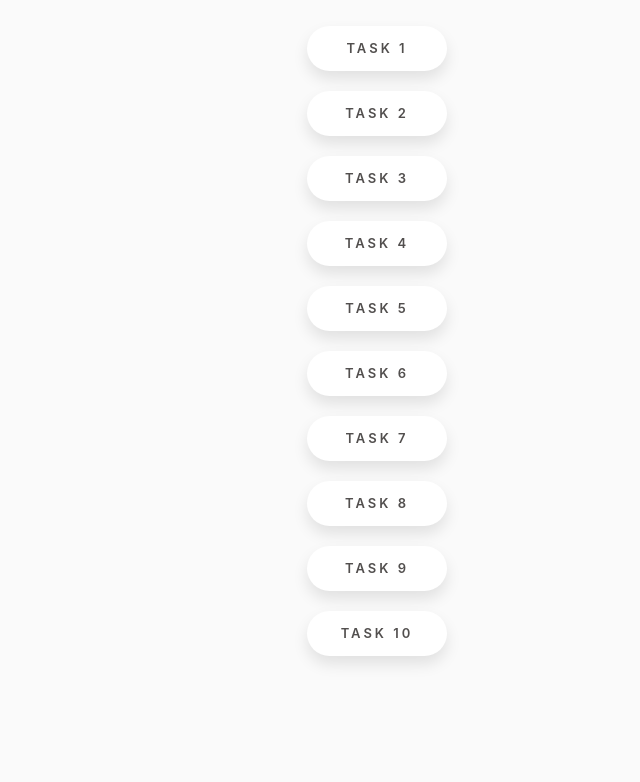
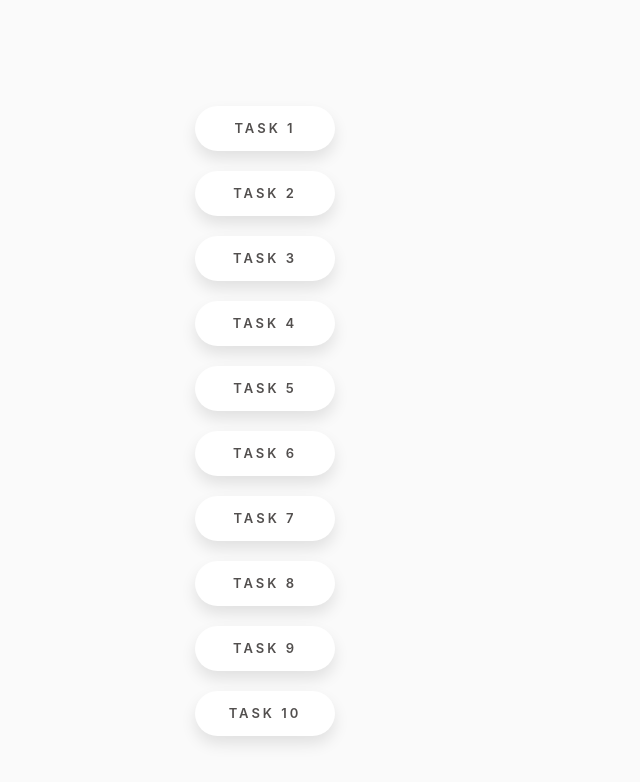
Before and after one commit to MaksymFrankov/goit-js-hw-06, a plain HTML site: page index.html in a window 1280 px wide. Shown: the whole page, without its empty margins (353-993 px from the left). Drawn offline with Linux system fonts and the light colour scheme.

Commit message:
centred menu

```diff
--- a/css/common.css
+++ b/css/common.css
@@ -40,7 +40,10 @@ button {
 }
 
 .container {
-  position: relative
+  position: relative;
+  width: calc(80vw);
+  height: calc(20vh);
+  margin-right: 0px;
 }
 
 .container ul {
@@ -49,7 +52,6 @@ button {
   position: absolute;
   top: 50%;
   left: 50%;
-  margin-right: -50%;
   padding: 0px;
   }
 
```
